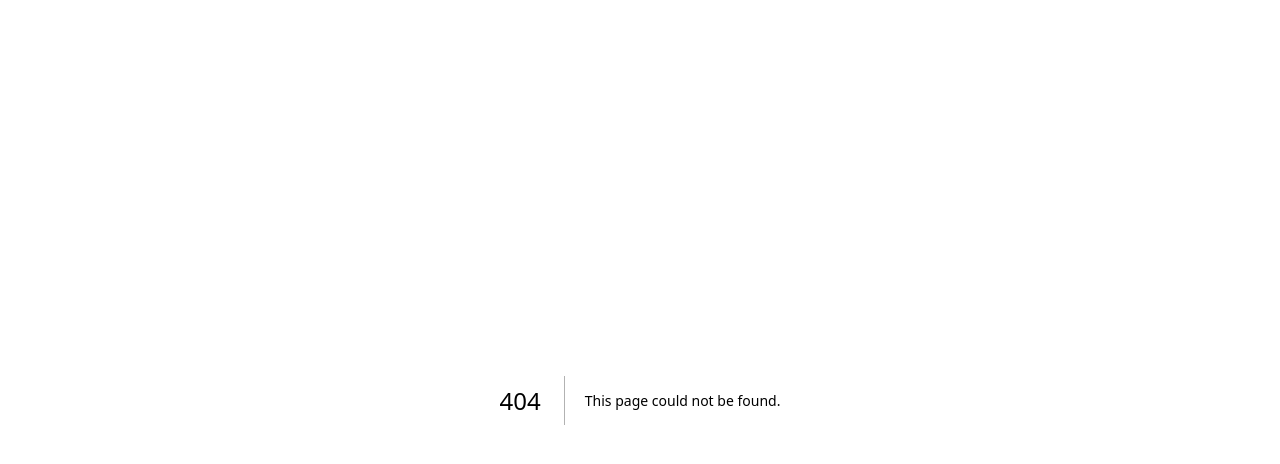
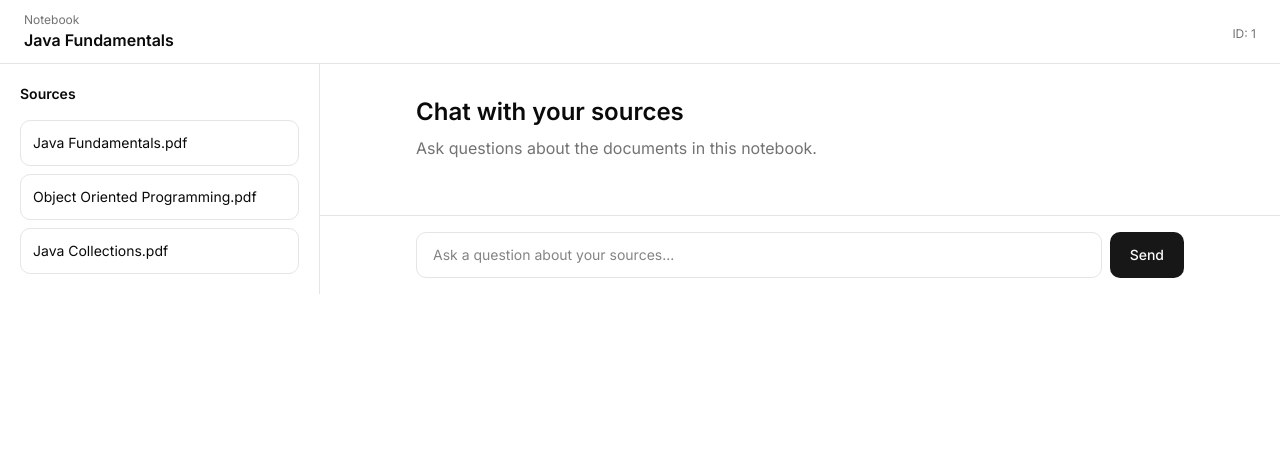
Before and after one commit to abulfazalkashif-dotcom/MindBook-v1, a Next.js app in the folder frontend/: page /notebook/1 in a window 1280 px wide. Before the commit this address had no page. Shown: the top 464 px of the page. Built offline with nearby package versions, Linux system fonts and the light colour scheme.

Commit message:
Created dynamic notebook page

```diff
--- /dev/null
+++ b/frontend/src/app/notebook/[id]/page.tsx
@@ -0,0 +1,95 @@
+interface NotebookPageProps {
+  params: Promise<{
+    id: string;
+  }>;
+}
+
+export default async function NotebookPage({
+  params,
+}: NotebookPageProps) {
+  const { id } = await params;
+
+  return (
+    <div className="flex h-full flex-col">
+      <header className="flex h-16 items-center border-b px-6">
+        <div>
+          <p className="text-xs text-muted-foreground">
+            Notebook
+          </p>
+
+          <h1 className="font-semibold">
+            Java Fundamentals
+          </h1>
+        </div>
+
+        <div className="ml-auto">
+          <span className="text-xs text-muted-foreground">
+            ID: {id}
+          </span>
+        </div>
+      </header>
+
+      <div className="grid min-h-0 flex-1 grid-cols-12">
+        <aside className="col-span-3 border-r p-5">
+          <h2 className="text-sm font-semibold">
+            Sources
+          </h2>
+
+          <div className="mt-4 space-y-2">
+            <button
+              type="button"
+              className="w-full rounded-lg border p-3 text-left text-sm hover:bg-muted"
+            >
+              Java Fundamentals.pdf
+            </button>
+
+            <button
+              type="button"
+              className="w-full rounded-lg border p-3 text-left text-sm hover:bg-muted"
+            >
+              Object Oriented Programming.pdf
+            </button>
+
+            <button
+              type="button"
+              className="w-full rounded-lg border p-3 text-left text-sm hover:bg-muted"
+            >
+              Java Collections.pdf
+            </button>
+          </div>
+        </aside>
+
+        <main className="col-span-9 flex min-h-0 flex-col">
+          <div className="flex-1 overflow-auto p-8">
+            <div className="mx-auto max-w-3xl">
+              <h2 className="text-2xl font-semibold">
+                Chat with your sources
+              </h2>
+
+              <p className="mt-2 text-muted-foreground">
+                Ask questions about the documents in this notebook.
+              </p>
+            </div>
+          </div>
+
+          <div className="border-t p-4">
+            <div className="mx-auto flex max-w-3xl gap-2">
+              <input
+                type="text"
+                placeholder="Ask a question about your sources..."
+                className="flex-1 rounded-lg border bg-background px-4 py-3 text-sm outline-none focus:ring-2 focus:ring-ring"
+              />
+
+              <button
+                type="button"
+                className="rounded-lg bg-primary px-5 py-3 text-sm font-medium text-primary-foreground hover:opacity-90"
+              >
+                Send
+              </button>
+            </div>
+          </div>
+        </main>
+      </div>
+    </div>
+  );
+}
```
